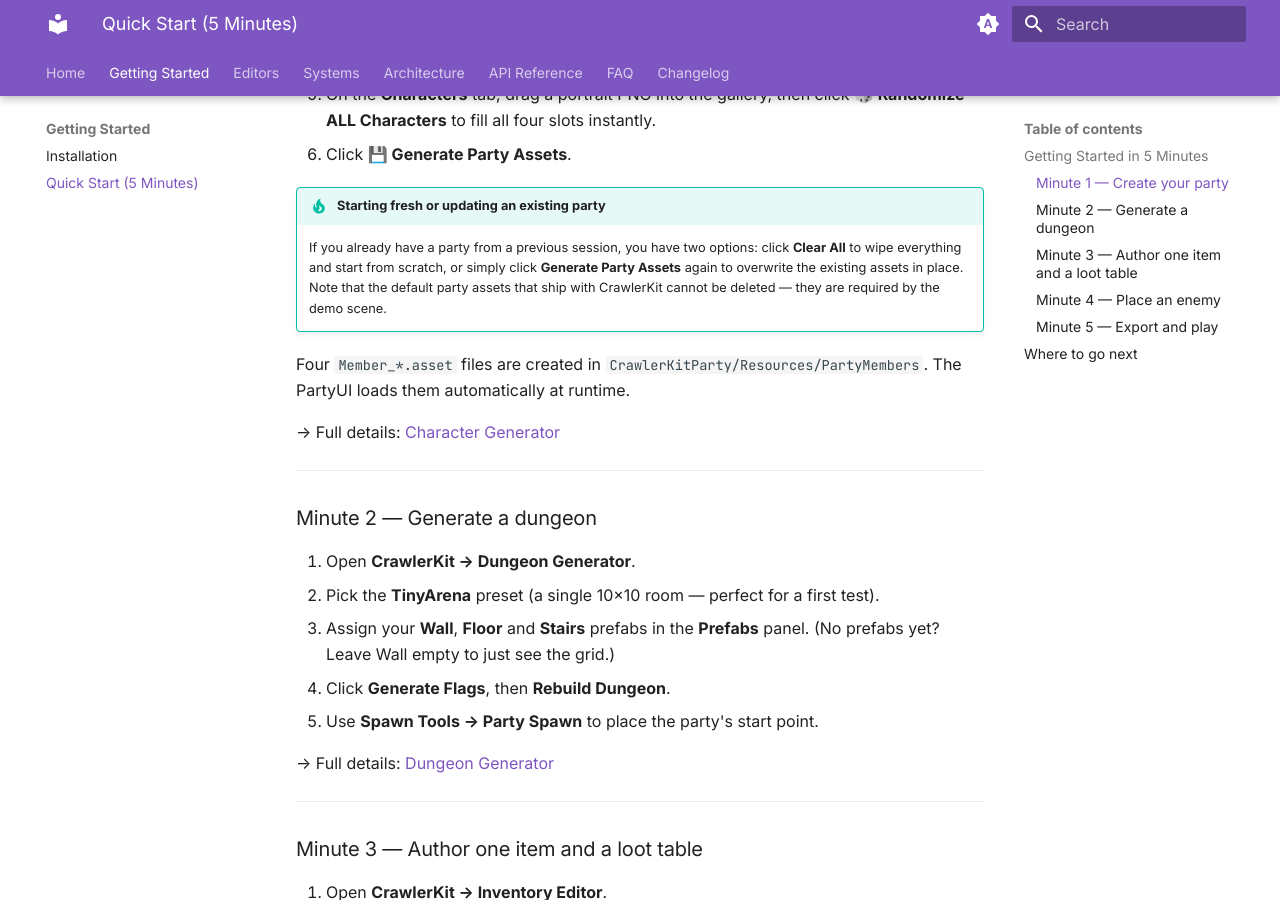
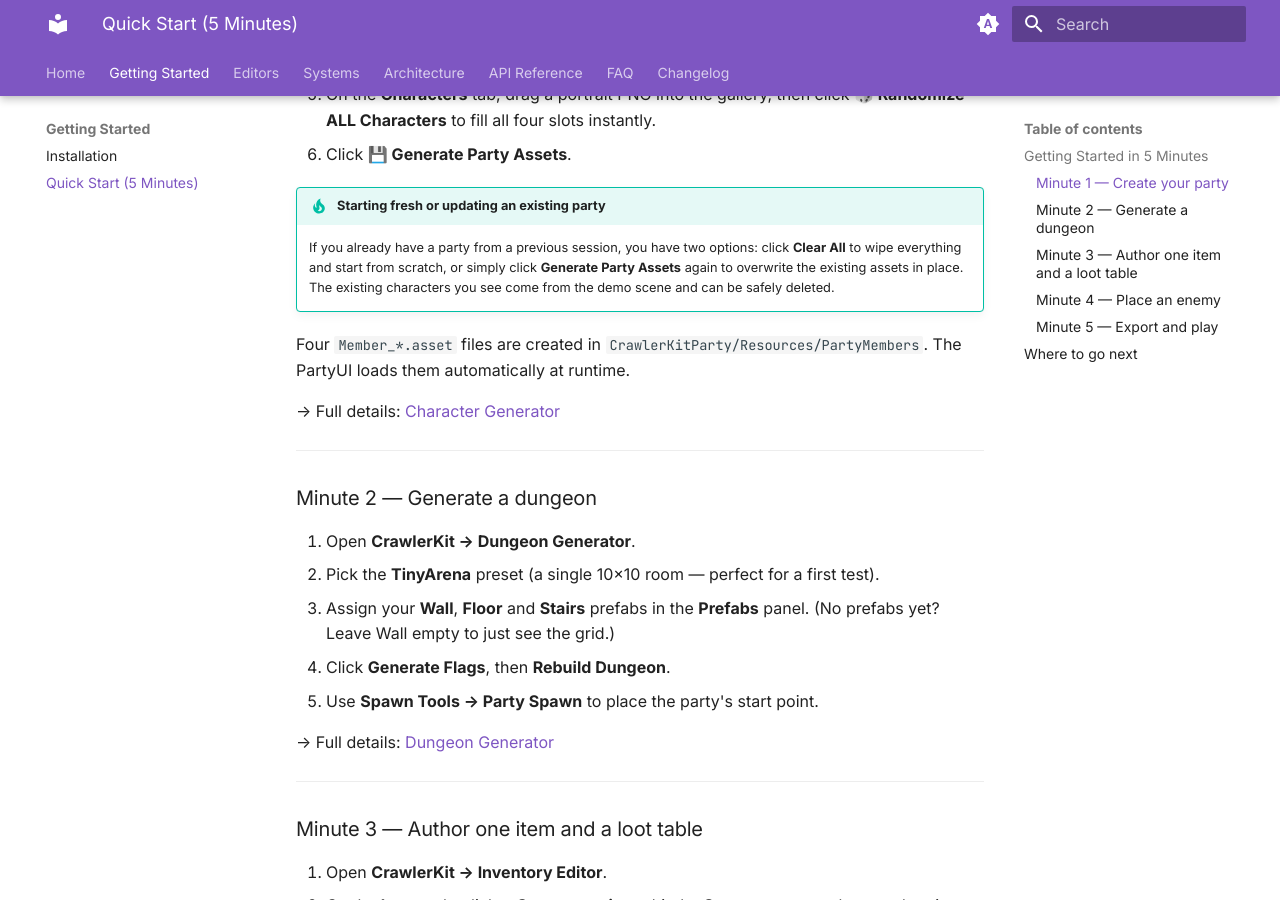
Before and after one commit to mantis3de/CrawlerKit-docs, an MkDocs documentation site: the page built from docs/getting-started/quick-start.md, in a window 1280 px wide and 900 px high, scrolled down 795 px. Built offline with MkDocs 1.6.1 and Material for MkDocs 9.7.7, drawn with Linux system fonts in a browser that asks for light colours.

Commit message:
update docs

```diff
--- a/docs/getting-started/quick-start.md
+++ b/docs/getting-started/quick-start.md
@@ -26,7 +26,7 @@ Youtube tutorials:
 6. Click **💾 Generate Party Assets**.
 
 !!! tip "Starting fresh or updating an existing party"
-    If you already have a party from a previous session, you have two options: click **Clear All** to wipe everything and start from scratch, or simply click **Generate Party Assets** again to overwrite the existing assets in place. Note that the default party assets that ship with CrawlerKit cannot be deleted — they are required by the demo scene.
+    If you already have a party from a previous session, you have two options: click **Clear All** to wipe everything and start from scratch, or simply click **Generate Party Assets** again to overwrite the existing assets in place. The existing characters you see come from the demo scene and can be safely deleted.
 
 Four `Member_*.asset` files are created in `CrawlerKitParty/Resources/PartyMembers`. The PartyUI loads them automatically at runtime.
 
```
Also changed, not shown: site/getting-started/quick-start/index.html, site/search/search_index.json.
